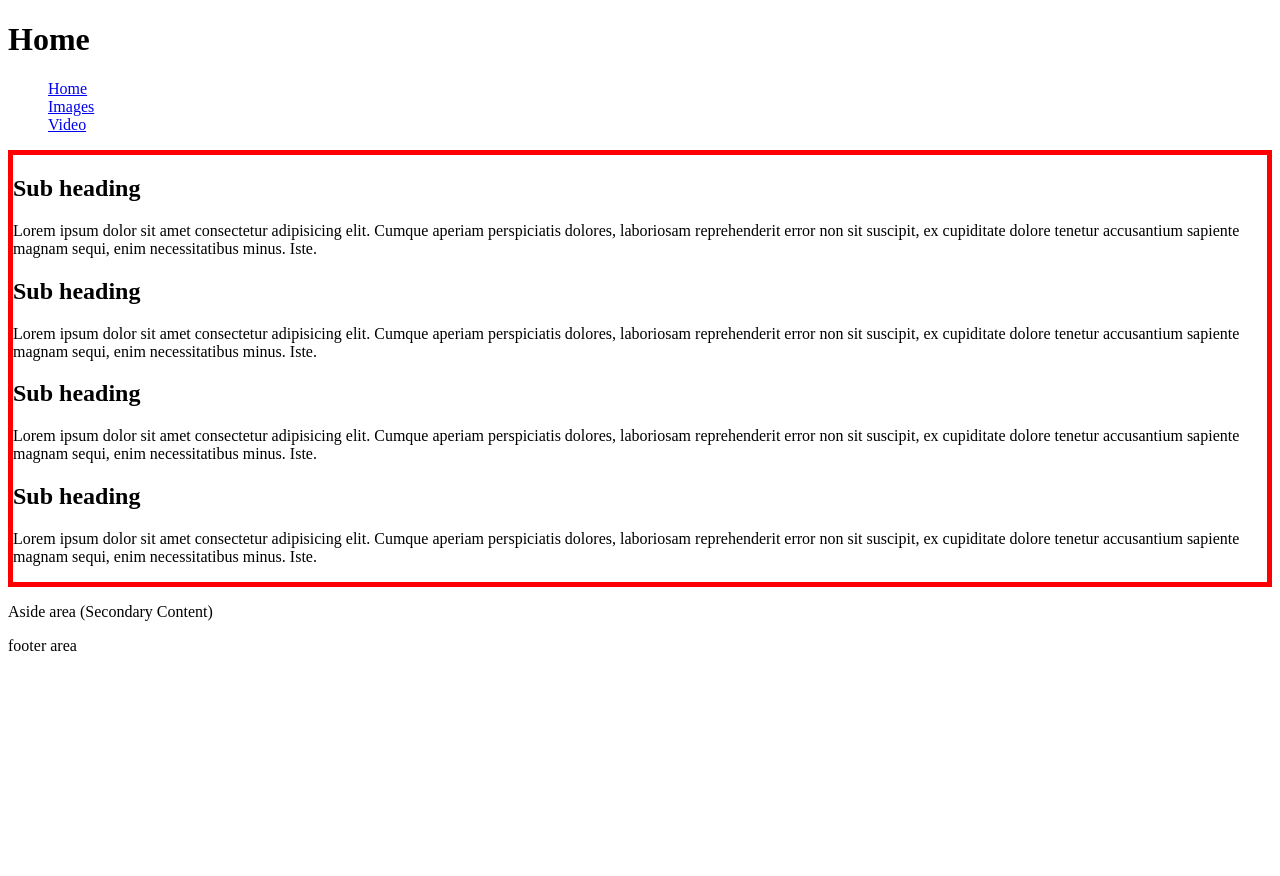
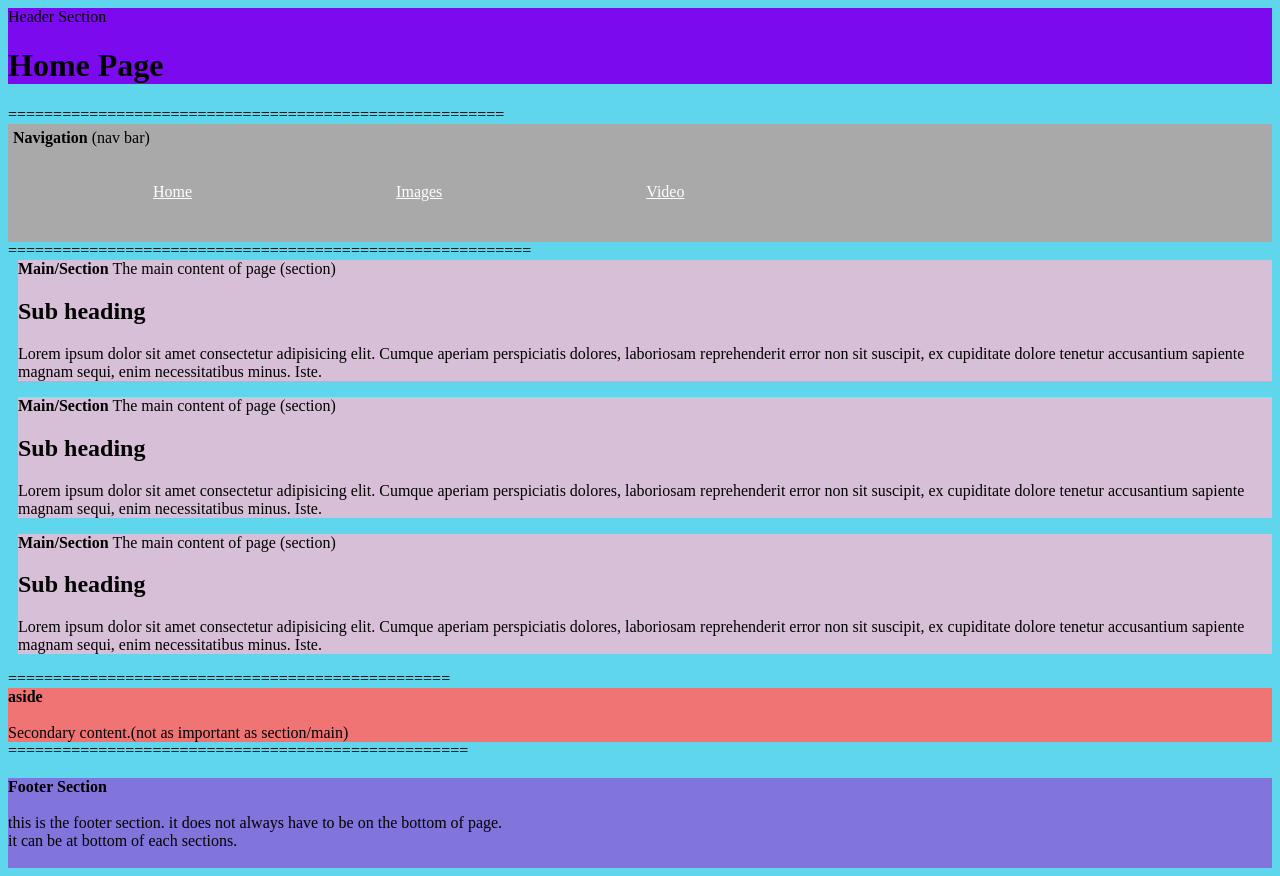
Before and after one commit to DavisHilton/html_practice, a plain HTML site: page index.html in a window 1280 px wide. Before the commit the page ends 800 px from the top, so only its background shows below. Drawn offline with Linux system fonts and the light colour scheme.

Commit message:
adjust pages by adding few things to css and html files

```diff
--- a/index.html
+++ b/index.html
@@ -5,54 +5,57 @@
     <meta charset="UTF-8">
     <meta http-equiv="X-UA-Compatible" content="IE=edge">
     <meta name="viewport" content="width=device-width, initial-scale=1.0">
-    <title>HTML Basic Layout</title>
+    <title>Home Page</title>
     <link rel="stylesheet" href="styles.css">
 </head>
 
 <body>
-    <header>
-        <h1>Home</h1>
+    <header class="header">
+        Header Section
+        <h1>Home Page</h1>
     </header>
-    <nav>
+    =======================================================
+    <nav class="nav_bar">
+        <b>Navigation </b> (nav bar)
         <ul>
             <li><a href="./index.html">Home</a></li>
             <li><a href="./images.html">Images</a></li>
             <li><a href="./videos.html">Video</a></li>
         </ul>
     </nav>
-    <main class="main-content">
+    ==========================================================
+    <section class="main-content">
+        <strong>Main/Section</strong> The main content of page (section)
         <h2>Sub heading</h2>
         <p>Lorem ipsum dolor sit amet consectetur adipisicing elit. Cumque aperiam perspiciatis dolores, laboriosam
             reprehenderit error non sit suscipit, ex cupiditate dolore tenetur accusantium sapiente magnam sequi, enim
             necessitatibus minus. Iste.</p>
-        <section>
+    </section>
+    <section class="main-content">
+        <strong>Main/Section</strong> The main content of page (section)
         <h2>Sub heading</h2>
         <p>Lorem ipsum dolor sit amet consectetur adipisicing elit. Cumque aperiam perspiciatis dolores, laboriosam
-                reprehenderit error non sit suscipit, ex cupiditate dolore tenetur accusantium sapiente magnam sequi,
-                enim
+            reprehenderit error non sit suscipit, ex cupiditate dolore tenetur accusantium sapiente magnam sequi, enim
             necessitatibus minus. Iste.</p>
     </section>
-        <section>
+    <section class="main-content">
+        <strong>Main/Section</strong> The main content of page (section)
         <h2>Sub heading</h2>
         <p>Lorem ipsum dolor sit amet consectetur adipisicing elit. Cumque aperiam perspiciatis dolores, laboriosam
-                reprehenderit error non sit suscipit, ex cupiditate dolore tenetur accusantium sapiente magnam sequi,
-                enim
+            reprehenderit error non sit suscipit, ex cupiditate dolore tenetur accusantium sapiente magnam sequi, enim
             necessitatibus minus. Iste.</p>
     </section>
-        <section>
-            <h2>Sub heading</h2>
-            <p>Lorem ipsum dolor sit amet consectetur adipisicing elit. Cumque aperiam perspiciatis dolores, laboriosam
-                reprehenderit error non sit suscipit, ex cupiditate dolore tenetur accusantium sapiente magnam sequi,
-                enim
-                necessitatibus minus. Iste.</p>
-        </section>
-    </main>
-    <aside>
-        <p>Aside area (Secondary Content)
-        </p>
+    =================================================
+    <aside class="aside">
+       <Strong>aside</Strong> <br><br> Secondary content.(not as important as section/main)
     </aside>
-    <footer>
-        footer area
+    ===================================================
+    <br><br>
+    <footer class="footer1">
+        <strong>Footer Section</strong><br><br>
+        this is the footer section. it does not always have to be on the bottom of page. <br>it can be at bottom of each sections.
+        <br><br>
+
     </footer>
 </body>
 
--- a/styles.css
+++ b/styles.css
@@ -1,6 +1,46 @@
-    .main-content{
-border: 5px solid red;
+body {
+    background-color: rgb(95, 214, 235);
+}
+
+.header{
+background-color: rgb(124, 10, 238);
     }
-    ul {
-        list-style: none;
-    }
+
+.nav_bar{
+        background-color: darkgrey;
+        padding: 5px;
+
+}
+
+.main-content {
+
+    margin-left: 10px;
+    background-color: thistle;
+}
+
+.aside{
+    background-color: rgb(240, 116, 116);
+
+}
+
+.footer1 {
+    background-color: rgb(129, 116, 219);
+}
+
+ul {
+    list-style-type: none;
+
+}
+
+li{
+    display: inline-block;
+    margin: 20px 100px;
+}
+
+a{
+    color:white;
+}
+a:hover{
+color: yellow;
+
+}
```
Also changed, not shown: images.html (+23 -11 lines), videos.html (+21 -5 lines). Lines whose indentation alone changed are shown as unchanged.
